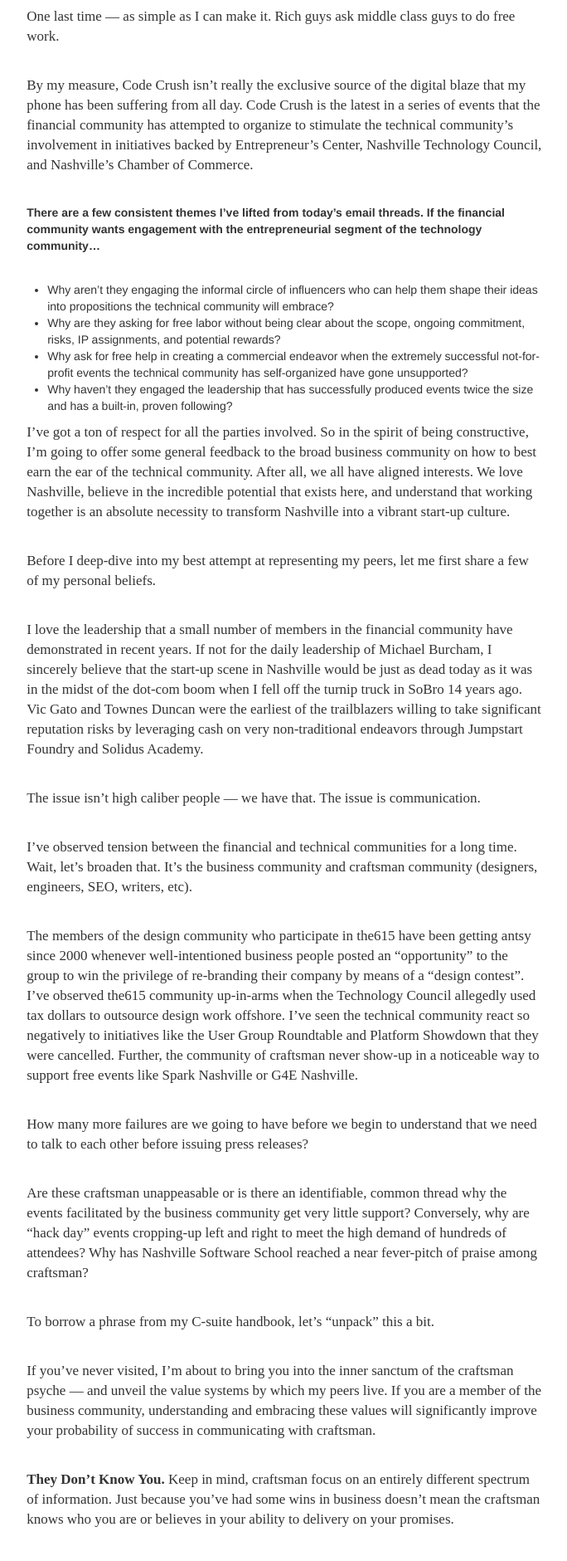
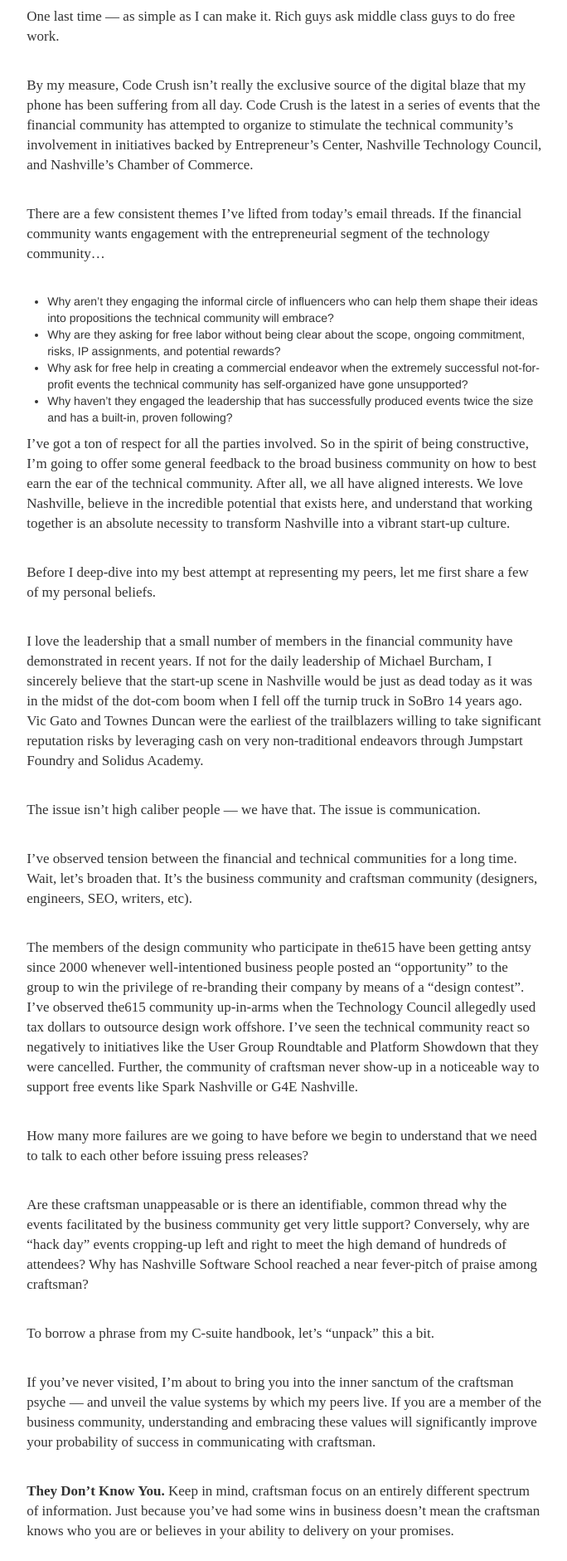
Before and after one commit to wovchko/inklings, a Jekyll site: the page built from _posts/2013-03-07-why-code-crush-may-not-involve-coders-coding-or-crushing.md, in a window 1280 px wide. Shown: the part 1224-3105 px from the top of the page at 83% size, without its empty margins (296-980 px from the left). Built offline with Jekyll 4.4.1, drawn with Linux system fonts in a browser that asks for light colours; Markdown is read by kramdown in place of the engine named in the settings.

Commit message:
latest article

```diff
--- a/_posts/2013-03-07-why-code-crush-may-not-involve-coders-coding-or-crushing.md
+++ b/_posts/2013-03-07-why-code-crush-may-not-involve-coders-coding-or-crushing.md
@@ -22,7 +22,7 @@
 
 By my measure, Code Crush isn’t really the exclusive source of the digital blaze that my phone has been suffering from all day.  Code Crush is the latest in a series of events that the financial community has attempted to organize to stimulate the technical community’s involvement in initiatives backed by Entrepreneur's Center, Nashville Technology Council, and Nashville’s Chamber of Commerce.
 
-###### There are a few consistent themes I’ve lifted from today’s email threads.  If the financial community wants engagement with the entrepreneurial segment of the technology community...
+There are a few consistent themes I’ve lifted from today’s email threads.  If the financial community wants engagement with the entrepreneurial segment of the technology community...
 - Why aren’t they engaging the informal circle of influencers who can help them shape their ideas into propositions the technical community will embrace?
 - Why are they asking for free labor without being clear about the scope, ongoing commitment, risks, IP assignments, and potential rewards?
 - Why ask for free help in creating a commercial endeavor when the extremely successful not-for-profit events the technical community has self-organized have gone unsupported?
@@ -77,7 +77,7 @@
 
 __Stop Backing Horrible Ideas.__  This one is important.  Craftsman are paying attention to the money that the finance community is putting into start-ups.  Seriously, 90% would still be horrible ideas if they were executed flawlessly.  It would be good to include actual product developers and marketers in the selection of companies who get selected into local incubation programs.
 
-###### In conclusion, I’m recommending a number of calls to action for my respected colleagues in the finance community who are seeking to align great ideas with great craftsman:
+In conclusion, I’m recommending a number of calls to action for my respected colleagues in the finance community who are seeking to align great ideas with great craftsman:
 - Let’s get serious about communicating with one another.
 - Understand who the community leaders are and engage them
 - Support the organic efforts of craftsman instead of creating something new
```
